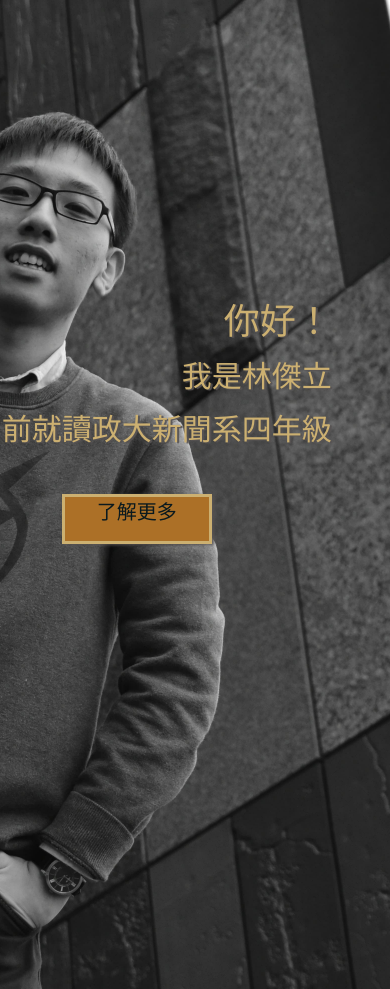
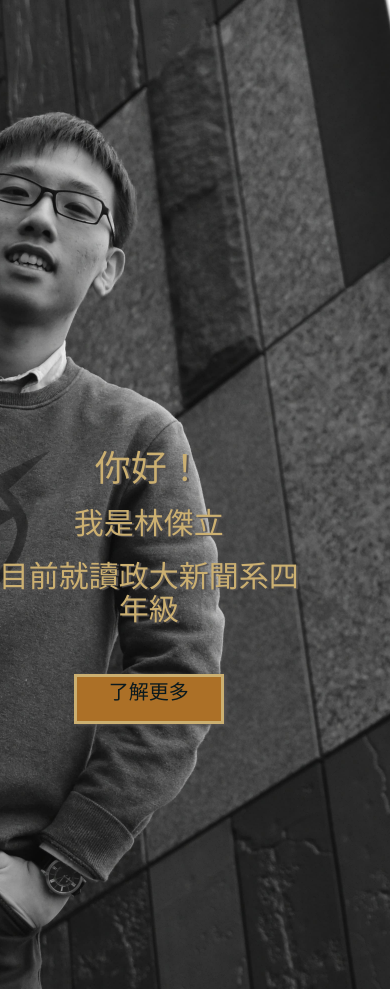
Before and after one commit to jerry1107/myportfolio.io, a plain HTML site: page portfolio/resume.html in a window 390 px wide. Shown: the top 989 px of the page. Drawn offline with nearby package versions, Linux system fonts and the light colour scheme.

Commit message:
Update resume.css

```diff
--- a/portfolio/resume.css
+++ b/portfolio/resume.css
@@ -542,7 +542,10 @@ li{
 
 @media all and (max-width: 720px) {
     .welcome{
-       width:100%;
+        position: relative;
+        margin-top: calc(198/600*100%);
+        text-align: center;
+        width:100%
     }
     .experience {
         height: auto;
```
